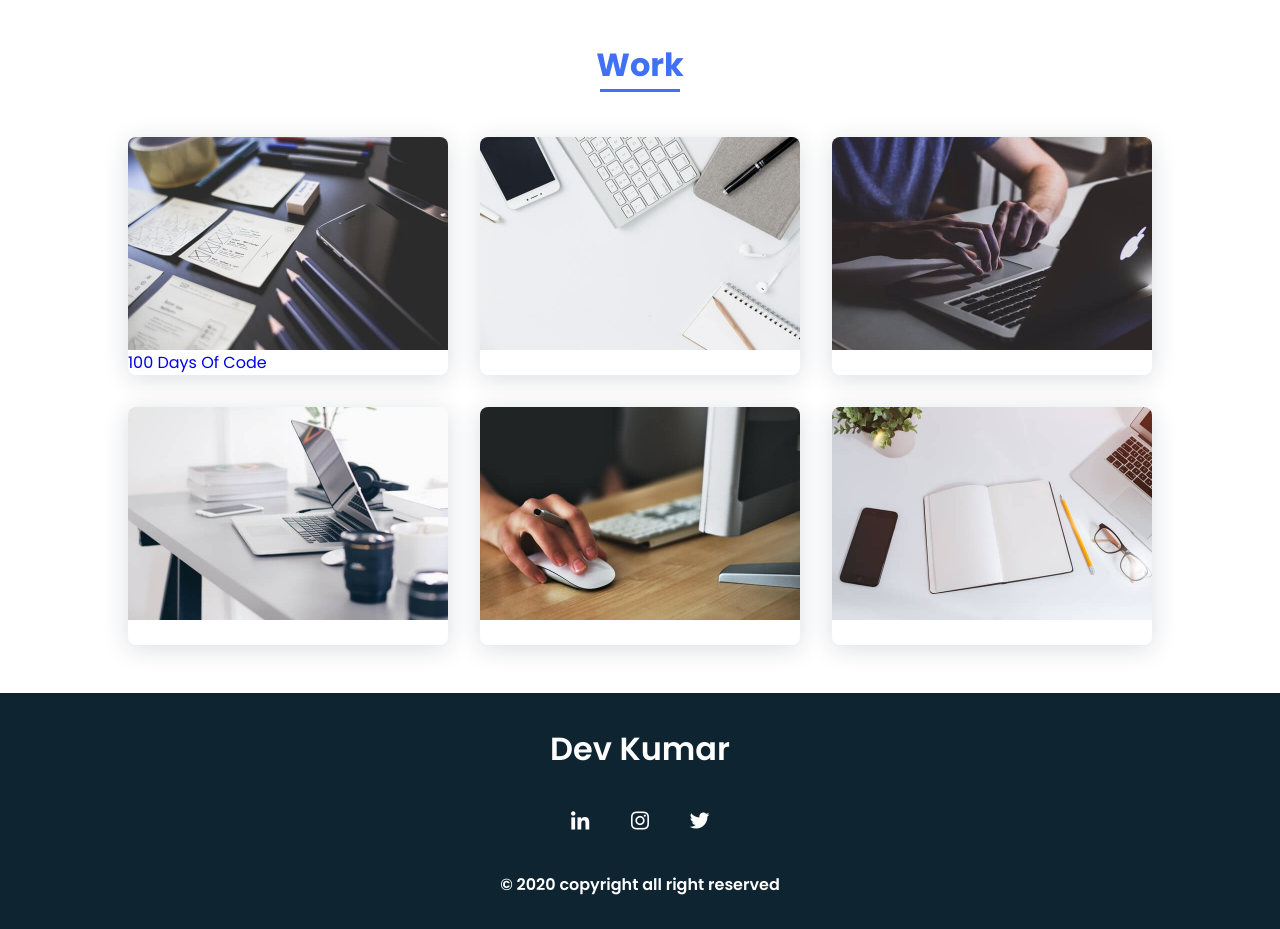
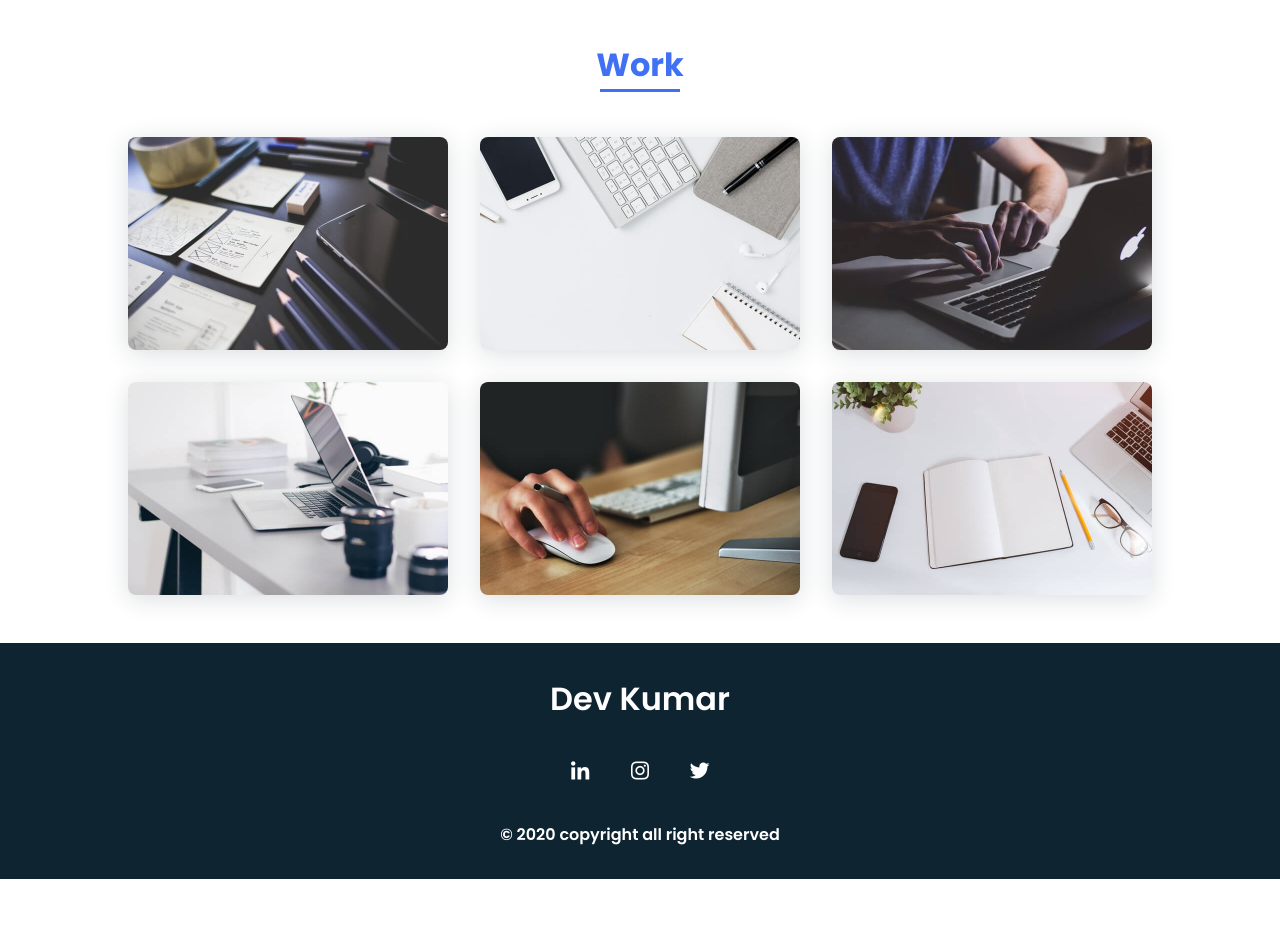
Before and after one commit to Noddydev/DevKumar, a plain HTML site: page index.html in a window 1280 px wide. Shown: the part 2920-3849 px from the top of the page. After the commit the page ends 3799 px from the top, so only its background shows below. Drawn offline with nearby package versions, Linux system fonts and the light colour scheme.

Commit message:
Update index.html

```diff
--- a/index.html
+++ b/index.html
@@ -223,8 +223,9 @@
 
                 <div class="work__container bd-grid">
                     <div class="work__img">
+                        <a href="https://github.com/Noddydev/100-Days-Of-Code.git">
                         <img src="assets/img/work1.jpg" alt="">
-                        <a href="https://github.com/Noddydev/100-Days-Of-Code.git">100 Days Of Code</a>
+                        </a>
                     </div>
                     <div class="work__img">
                         <img src="assets/img/work2.jpg" alt="">
```
